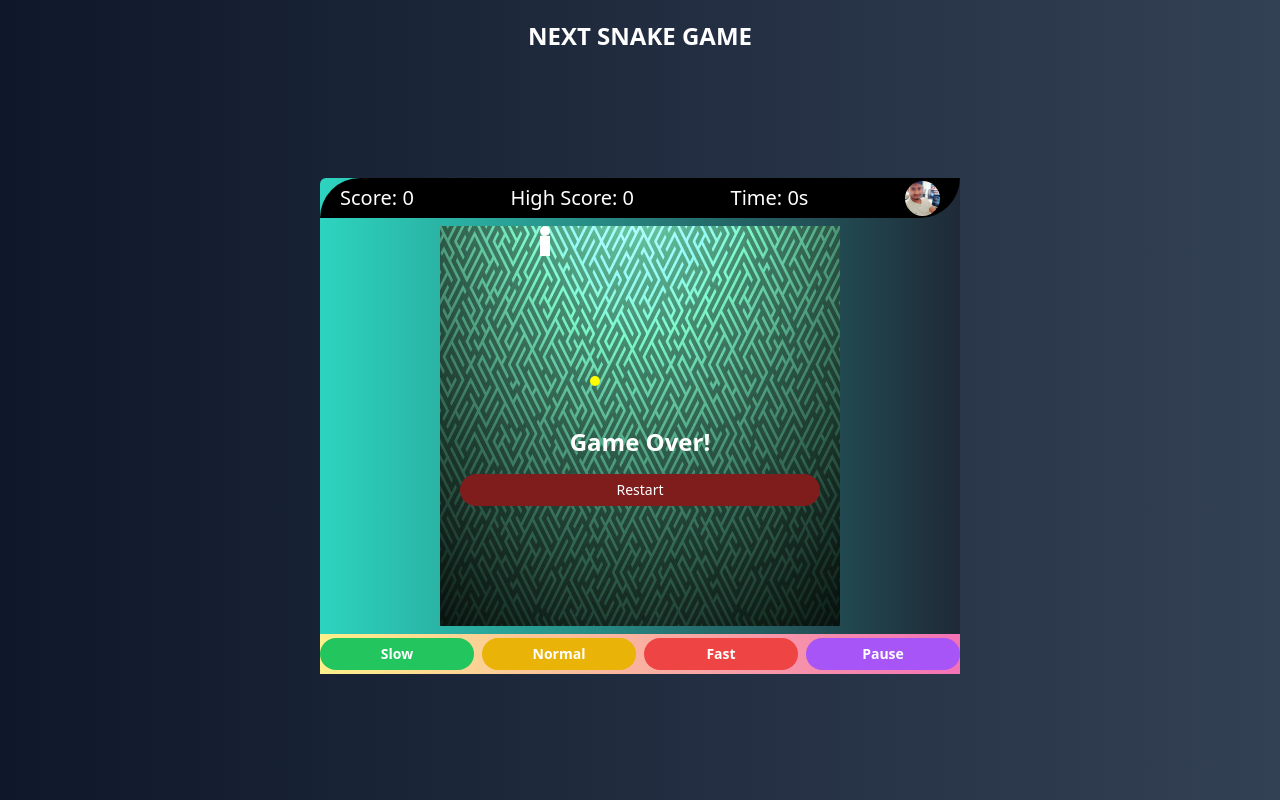
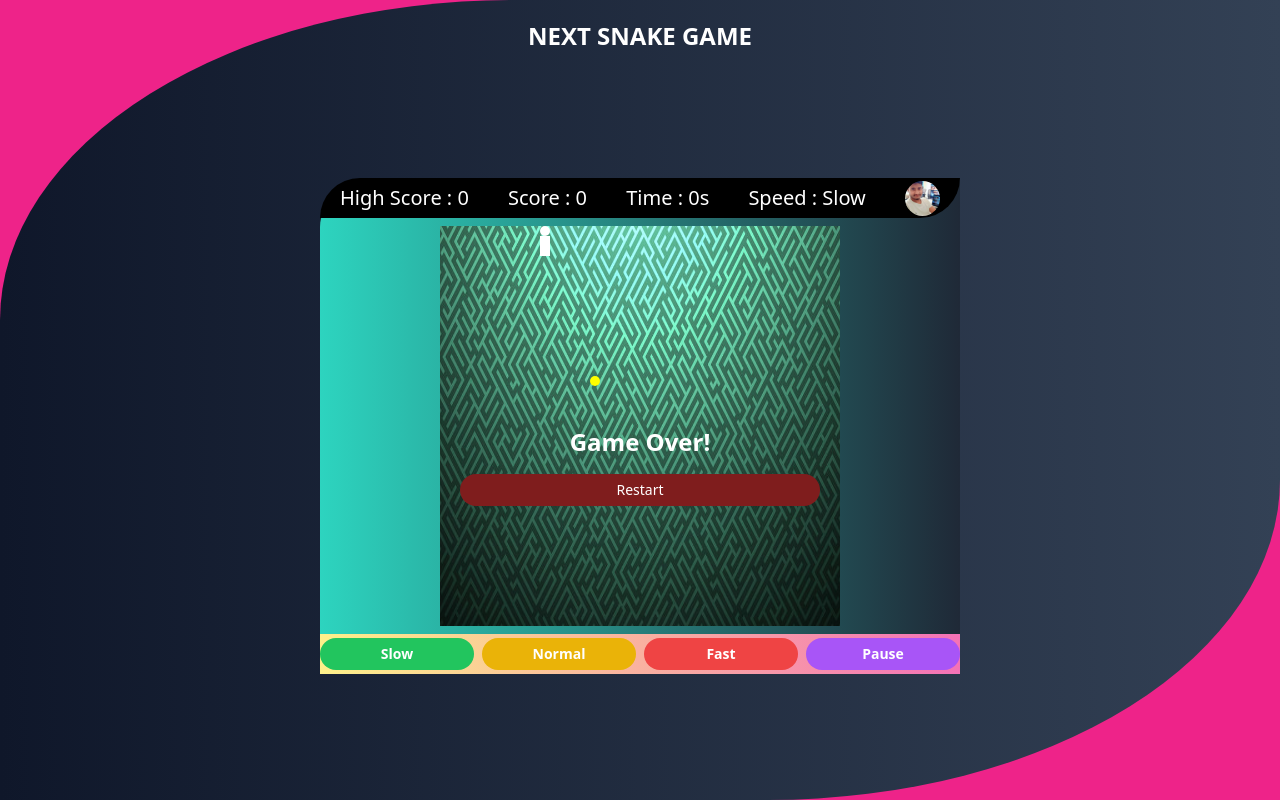
Before and after one commit to MdIntezarAlam/next-snake-game, a Next.js app: page / in a window 1280 px wide. Built offline with nearby package versions, Linux system fonts and the light colour scheme.

Commit message:
updated functionality

```diff
--- a/src/app/_components/GameContainer.tsx
+++ b/src/app/_components/GameContainer.tsx
@@ -292,13 +292,24 @@ const GameContainer = () => {
     return minutes > 0 ? `${minutes}m ${seconds}s` : `${seconds}s`;
   };
 
+  const buttons = [
+    { speed: 300, label: "Slow", color: "bg-green-500" },
+    { speed: 200, label: "Normal", color: "bg-yellow-500" },
+    { speed: 100, label: "Fast", color: "bg-red-500" },
+    {
+      label: isPaused ? "Resume" : "Pause",
+      color: "bg-purple-500",
+      onClick: togglePause,
+    },
+  ];
   return (
-    <div className="w-full h-full lg:h-fit lg:w-1/2 flex flex-col gap-2 m-auto bg-[#333232] rounded-md bg-gradient-to-r from-teal-400 to-gray-800 ">
+    <div className="w-full h-full lg:h-fit lg:w-1/2 flex flex-col gap-2 m-auto bg-[#333232] rounded-md bg-gradient-to-r from-teal-400 lg:rounded-tl-[10%]    to-gray-800 ">
       <GameHeader
         score={score}
         formatTime={formatTime}
         highScore={highScore}
         totalTime={totalTime}
+        buttons={buttons}
       />
       <GameGround
         canvasRef={canvasRef}
@@ -307,8 +318,7 @@ const GameContainer = () => {
       />
       <SpeedController
         handleSpeedChange={handleSpeedChange}
-        isPaused={isPaused}
-        togglePause={togglePause}
+        buttons={buttons}
       />
       <GameDirection handleDirectionChange={handleDirectionChange} />
     </div>
--- a/src/app/_components/GameHeader.tsx
+++ b/src/app/_components/GameHeader.tsx
@@ -9,25 +9,34 @@ interface Props {
   highScore: number;
   totalTime: number;
   formatTime: (time: number) => string;
+  buttons: {
+    label: string;
+    color: string;
+    speed?: number;
+    onClick?: () => void;
+  }[];
 }
 export default function GameHeader({
   score,
   formatTime,
   highScore,
   totalTime,
+  buttons,
 }: Props) {
   const router = useRouter();
 
   const scoreMap = [
+    { title: "High Score", score: highScore },
     { title: "Score", score: score },
-    { title: "High Score", score: highScore },
     { title: "Time", score: formatTime(totalTime) },
+    { title: "Speed", score: buttons[0].label },
   ];
+
   return (
     <nav className="w-full h-[40px] bg-black text-white px-5 py-1 flex items-center justify-between lg:rounded-br-full lg:rounded-tl-full">
       {scoreMap.map((item, index) => (
         <span key={index} className="text-white font-medium lg:text-xl">
-          {item.title}: {item.score}
+          {item.title} : {item.score}
         </span>
       ))}
 
--- a/src/app/_components/SpeedController.tsx
+++ b/src/app/_components/SpeedController.tsx
@@ -2,26 +2,15 @@ import React from "react";
 
 interface Props {
   handleSpeedChange: (speed: number) => void;
-  isPaused: boolean;
-  togglePause: () => void;
+  buttons: {
+    label: string;
+    color: string;
+    speed?: number;
+    onClick?: () => void;
+  }[];
 }
 
-const SpeedController: React.FC<Props> = ({
-  handleSpeedChange,
-  isPaused,
-  togglePause,
-}) => {
-  const buttons = [
-    { speed: 300, label: "Slow", color: "bg-green-500" },
-    { speed: 200, label: "Normal", color: "bg-yellow-500" },
-    { speed: 100, label: "Fast", color: "bg-red-500" },
-    {
-      label: isPaused ? "Resume" : "Pause",
-      color: "bg-purple-500",
-      onClick: togglePause,
-    },
-  ];
-
+const SpeedController: React.FC<Props> = ({ handleSpeedChange, buttons }) => {
   return (
     <>
       <div className="grid grid-cols-4 bg-gradient-to-r from-yellow-200 to-pink-400 w-full h-[40px] gap-2 py-1 ">
--- a/src/app/layout.tsx
+++ b/src/app/layout.tsx
@@ -15,7 +15,7 @@ export default function RootLayout({
       <head>
         <meta name="viewport" content="width=device-width, initial-scale=1.0" />
       </head>
-      <body>{children}</body>
+      <body className="bg-[#ee2389]">{children}</body>
     </html>
   );
 }
--- a/src/app/page.tsx
+++ b/src/app/page.tsx
@@ -3,9 +3,10 @@ import GameContainer from "./_components/GameContainer";
 
 export default function page() {
   return (
-    <div className="w-full h-screen  lg:flex flex-col lg:items-center lg:justify-center bg-gradient-to-r from-slate-900 to-slate-700">
-     <h1 className="hidden lg:block text-white font-bold text-2xl pt-5">NEXT SNAKE GAME</h1>
-
+    <div className="w-full h-screen  lg:flex flex-col lg:items-center lg:justify-center bg-gradient-to-r from-slate-900 to-slate-700  lg:rounded-tl-[40%] lg:rounded-br-[40%]">
+      <h1 className="hidden lg:block text-white font-bold text-2xl pt-5">
+        NEXT SNAKE GAME
+      </h1>
       <GameContainer />
     </div>
   );
```
